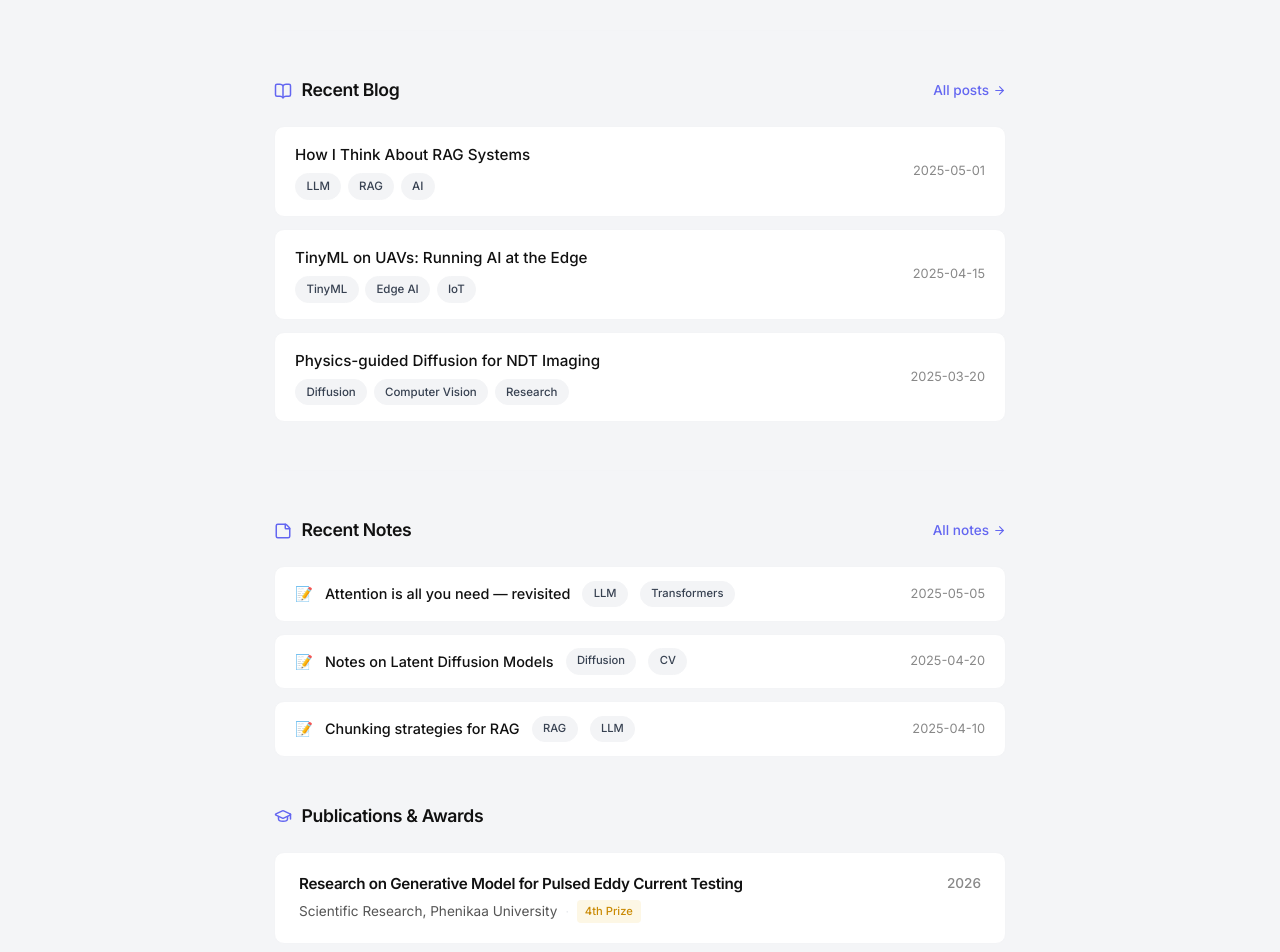
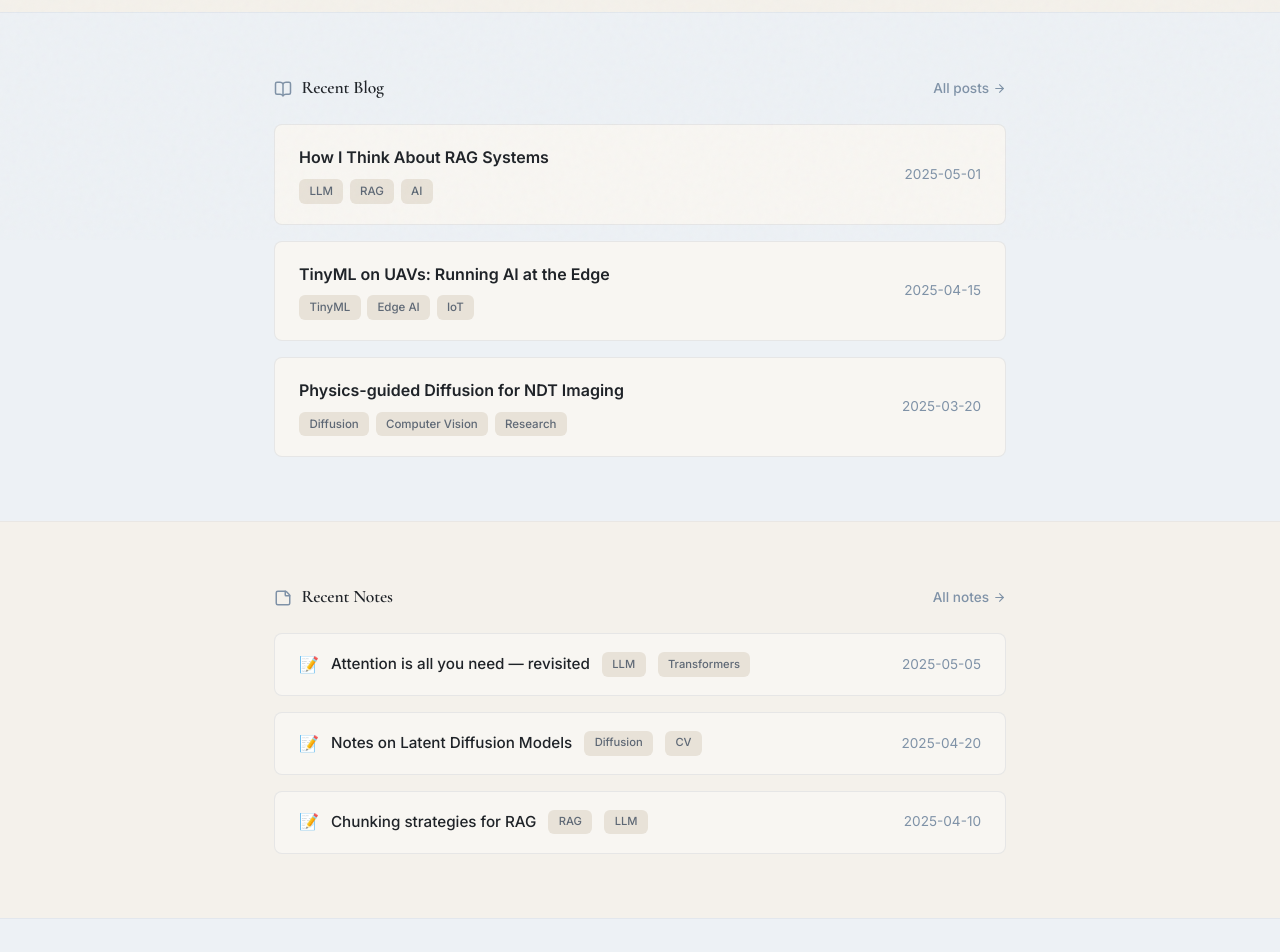
Before and after one commit to Thanhthuii24/jasmint, a Next.js app: page / in a window 1280 px wide. Shown: the part 560-1512 px from the top of the page. Built offline with nearby package versions, Linux system fonts and the light colour scheme.

Commit message:
Complete redesign: AI Research Notebook aesthetic

```diff
--- a/app/HomeClient.tsx
+++ b/app/HomeClient.tsx
@@ -28,10 +28,11 @@ const fadeUp = {
 
 export default function HomeClient({ recentPosts, recentNotes }: { recentPosts: BlogPost[], recentNotes: Note[] }) {
   return (
-    <div className="container" style={{ paddingTop: '3rem', paddingBottom: '3rem' }}>
+    <div>
 
       {/* ── Hero ── */}
-      <section style={{ paddingTop: '3rem', paddingBottom: '4rem', borderBottom: '1px solid var(--border-light)' }}>
+      <section style={{ background: 'var(--bg)', paddingTop: '5rem', paddingBottom: '4rem' }}>
+        <div className="container">
           <motion.div custom={0} variants={fadeUp} initial="hidden" animate="visible">
             <p style={{ fontSize: '0.875rem', color: 'var(--accent)', fontWeight: 500, letterSpacing: '0.05em', textTransform: 'uppercase', marginBottom: '1rem' }}>
               Hi, I&apos;m
@@ -118,10 +119,12 @@ export default function HomeClient({ recentPosts, recentNotes }: { recentPosts:
               </a>
             ))}
           </motion.div>
+        </div>
       </section>
 
       {/* ── Recent Blog Posts ── */}
-      <section style={{ paddingTop: '3rem', paddingBottom: '3rem', borderBottom: '1px solid var(--border-light)' }}>
+      <section style={{ background: '#edf1f5', paddingTop: '4rem', paddingBottom: '4rem', borderTop: '1px solid var(--border-light)' }}>
+        <div className="container">
           <motion.div
             custom={5} variants={fadeUp} initial="hidden" animate="visible"
             style={{ display: 'flex', justifyContent: 'space-between', alignItems: 'center', marginBottom: '1.5rem' }}
@@ -138,50 +141,50 @@ export default function HomeClient({ recentPosts, recentNotes }: { recentPosts:
             </Link>
           </motion.div>
 
-        <div style={{ display: 'flex', flexDirection: 'column', gap: '0.75rem' }}>
+          <div style={{ display: 'flex', flexDirection: 'column', gap: '1rem' }}>
             {recentPosts.map((post, i) => (
               <motion.div key={post.slug} custom={6 + i} variants={fadeUp} initial="hidden" animate="visible">
                 <Link href={`/blog/${post.slug}`}>
                   <div
                     style={{
-                    padding: '1rem 1.25rem',
-                    border: '1px solid var(--border-light)',
-                    borderRadius: '10px',
+                      padding: '1.25rem 1.5rem',
+                      border: '1px solid var(--border)',
+                      borderRadius: '8px',
                       display: 'flex',
                       justifyContent: 'space-between',
                       alignItems: 'center',
                       gap: '1rem',
                       background: 'var(--bg-card)',
-                    transition: 'all 0.2s',
+                      transition: 'all 0.2s ease',
                       cursor: 'pointer',
                     }}
                     onMouseEnter={e => {
-                    e.currentTarget.style.borderColor = 'var(--accent)';
-                    e.currentTarget.style.background = 'var(--accent-light)';
-                    e.currentTarget.style.transform = 'translateX(4px)';
+                      e.currentTarget.style.transform = 'translateY(-2px)';
+                      e.currentTarget.style.boxShadow = '0 4px 12px rgba(0,0,0,0.04)';
                     }}
                     onMouseLeave={e => {
-                    e.currentTarget.style.borderColor = 'var(--border-light)';
-                    e.currentTarget.style.background = 'var(--bg-card)';
-                    e.currentTarget.style.transform = 'translateX(0)';
+                      e.currentTarget.style.transform = 'translateY(0)';
+                      e.currentTarget.style.boxShadow = 'none';
                     }}
                   >
                     <div>
-                    <p style={{ fontWeight: 500, fontSize: '0.95rem', marginBottom: '0.35rem' }}>{post.title}</p>
+                      <p style={{ fontWeight: 600, fontSize: '1rem', marginBottom: '0.5rem', color: 'var(--text-primary)' }}>{post.title}</p>
                       <div style={{ display: 'flex', gap: '0.4rem', flexWrap: 'wrap' }}>
                         {post.tags.map(t => <span key={t} className="tag" style={{ fontSize: '0.72rem' }}>{t}</span>)}
                       </div>
                     </div>
-                  <span style={{ fontSize: '0.8rem', color: 'var(--text-muted)', whiteSpace: 'nowrap' }}>{post.date}</span>
+                    <span style={{ fontSize: '0.85rem', color: 'var(--text-muted)', whiteSpace: 'nowrap' }}>{post.date}</span>
                   </div>
                 </Link>
               </motion.div>
             ))}
           </div>
+        </div>
       </section>
 
       {/* ── Recent Notes ── */}
-      <section style={{ paddingTop: '3rem' }}>
+      <section style={{ background: 'var(--bg)', paddingTop: '4rem', paddingBottom: '4rem', borderTop: '1px solid var(--border-light)' }}>
+        <div className="container">
           <motion.div
             custom={9} variants={fadeUp} initial="hidden" animate="visible"
             style={{ display: 'flex', justifyContent: 'space-between', alignItems: 'center', marginBottom: '1.5rem' }}
@@ -198,48 +201,48 @@ export default function HomeClient({ recentPosts, recentNotes }: { recentPosts:
             </Link>
           </motion.div>
 
-        <div style={{ display: 'flex', flexDirection: 'column', gap: '0.75rem' }}>
+          <div style={{ display: 'flex', flexDirection: 'column', gap: '1rem' }}>
             {recentNotes.map((note, i) => (
               <motion.div key={note.slug} custom={10 + i} variants={fadeUp} initial="hidden" animate="visible">
                 <Link href={`/notes/${note.slug}`}>
                   <div
                     style={{
-                    padding: '0.85rem 1.25rem',
-                    border: '1px solid var(--border-light)',
-                    borderRadius: '10px',
+                      padding: '1.1rem 1.5rem',
+                      border: '1px solid var(--border)',
+                      borderRadius: '8px',
                       display: 'flex',
                       justifyContent: 'space-between',
                       alignItems: 'center',
                       gap: '1rem',
                       background: 'var(--bg-card)',
-                    transition: 'all 0.2s',
+                      transition: 'all 0.2s ease',
                     }}
                     onMouseEnter={e => {
-                    e.currentTarget.style.borderColor = 'var(--accent)';
-                    e.currentTarget.style.background = 'var(--accent-light)';
-                    e.currentTarget.style.transform = 'translateX(4px)';
+                      e.currentTarget.style.transform = 'translateY(-2px)';
+                      e.currentTarget.style.boxShadow = '0 4px 12px rgba(0,0,0,0.04)';
                     }}
                     onMouseLeave={e => {
-                    e.currentTarget.style.borderColor = 'var(--border-light)';
-                    e.currentTarget.style.background = 'var(--bg-card)';
-                    e.currentTarget.style.transform = 'translateX(0)';
+                      e.currentTarget.style.transform = 'translateY(0)';
+                      e.currentTarget.style.boxShadow = 'none';
                     }}
                   >
                     <div style={{ display: 'flex', alignItems: 'center', gap: '0.75rem' }}>
-                    <span style={{ fontSize: '0.9rem' }}>📝</span>
-                    <p style={{ fontWeight: 500, fontSize: '0.9rem' }}>{note.title}</p>
+                      <span style={{ fontSize: '1rem' }}>📝</span>
+                      <p style={{ fontWeight: 500, fontSize: '0.95rem', color: 'var(--text-primary)' }}>{note.title}</p>
                       {note.tags.map(t => <span key={t} className="tag" style={{ fontSize: '0.7rem' }}>{t}</span>)}
                     </div>
-                  <span style={{ fontSize: '0.8rem', color: 'var(--text-muted)', whiteSpace: 'nowrap' }}>{note.date}</span>
+                    <span style={{ fontSize: '0.85rem', color: 'var(--text-muted)', whiteSpace: 'nowrap' }}>{note.date}</span>
                   </div>
                 </Link>
               </motion.div>
             ))}
           </div>
+        </div>
       </section>
 
       {/* ── Publications & Awards ── */}
-      <section style={{ paddingTop: '3rem' }}>
+      <section style={{ background: '#edf1f5', paddingTop: '4rem', paddingBottom: '5rem', borderTop: '1px solid var(--border-light)' }}>
+        <div className="container">
           <motion.div
             custom={13} variants={fadeUp} initial="hidden" animate="visible"
             style={{ display: 'flex', alignItems: 'center', gap: '0.6rem', marginBottom: '1.5rem' }}
@@ -269,38 +272,38 @@ export default function HomeClient({ recentPosts, recentNotes }: { recentPosts:
                 <div
                   style={{
                     padding: '1.25rem 1.5rem',
-                  border: '1px solid var(--border-light)',
-                  borderRadius: '10px',
+                    border: '1px solid var(--border)',
+                    borderRadius: '8px',
                     display: 'flex',
                     justifyContent: 'space-between',
                     alignItems: 'flex-start',
                     gap: '1rem',
-                  transition: 'all 0.2s',
+                    transition: 'all 0.2s ease',
                     background: 'var(--bg-card)',
                   }}
                   onMouseEnter={e => {
-                  e.currentTarget.style.borderColor = 'var(--accent)';
-                  e.currentTarget.style.boxShadow = '0 4px 20px rgba(99,102,241,0.06)';
+                    e.currentTarget.style.transform = 'translateY(-2px)';
+                    e.currentTarget.style.boxShadow = '0 4px 12px rgba(0,0,0,0.04)';
                   }}
                   onMouseLeave={e => {
-                  e.currentTarget.style.borderColor = 'var(--border-light)';
+                    e.currentTarget.style.transform = 'translateY(0)';
                     e.currentTarget.style.boxShadow = 'none';
                   }}
                 >
                   <div>
-                  <h3 style={{ fontWeight: 600, fontSize: '0.95rem', marginBottom: '0.4rem', lineHeight: 1.4 }}>
+                    <h3 style={{ fontWeight: 600, fontSize: '1rem', marginBottom: '0.4rem', lineHeight: 1.4, color: 'var(--text-primary)' }}>
                       {pub.title}
                     </h3>
                     <div style={{ display: 'flex', alignItems: 'center', gap: '0.5rem', flexWrap: 'wrap' }}>
                       <span style={{ fontSize: '0.85rem', color: 'var(--text-secondary)' }}>{pub.venue}</span>
-                    <span style={{ color: 'var(--border)', fontSize: '0.75rem' }}>·</span>
+                      <span style={{ color: 'var(--border-light)', fontSize: '0.75rem' }}>·</span>
                       <span style={{
                         fontSize: '0.7rem',
                         padding: '0.15rem 0.5rem',
                         borderRadius: '4px',
-                      background: pub.type === 'award' ? 'rgba(234, 179, 8, 0.1)' : 'rgba(99, 102, 241, 0.1)',
-                      color: pub.type === 'award' ? '#ca8a04' : 'var(--accent)',
-                      fontWeight: 500
+                        background: pub.type === 'award' ? 'rgba(180, 154, 122, 0.15)' : 'rgba(127, 146, 167, 0.15)',
+                        color: pub.type === 'award' ? 'var(--accent-gold)' : 'var(--accent)',
+                        fontWeight: 600
                       }}>
                         {pub.status}
                       </span>
@@ -311,6 +314,7 @@ export default function HomeClient({ recentPosts, recentNotes }: { recentPosts:
               </motion.div>
             ))}
           </div>
+        </div>
       </section>
 
     </div>
--- a/app/globals.css
+++ b/app/globals.css
@@ -1,20 +1,22 @@
 @import "tailwindcss";
 
 :root {
-  --bg: #f4f5f7; /* Light grayish-blue for the page background */
-  --bg-secondary: #e5e7eb;
-  --bg-card: #ffffff; /* White for content blocks */
-  --border: #e5e7eb;
-  --border-light: #f3f4f6;
-  --text-primary: #111111;
-  --text-secondary: #555555;
-  --text-muted: #888888;
-  --accent: #6366f1;
-  --accent-light: #eef2ff;
-  --accent-hover: #4f46e5;
-  --green: #10b981;
-  --tag-bg: #f3f4f6;
-  --tag-text: #374151;
+  --bg: #f4f1eb;
+  --bg-secondary: #ebe6de;
+  --bg-card: #f8f6f2;
+  --border: rgba(98, 116, 138, 0.12);
+  --border-light: rgba(98, 116, 138, 0.08);
+  --text-primary: #1f2328;
+  --text-secondary: #5e6875;
+  --text-muted: #7f92a7;
+  --accent: #7f92a7;
+  --accent-gold: #b49a7a;
+  --accent-light: rgba(127, 146, 167, 0.1);
+  --accent-hover: #6a7c8e;
+  --tag-bg: #e8e2d8;
+  --tag-text: #5e6875;
+  --tag-hover-bg: #7f92a7;
+  --tag-hover-text: #ffffff;
 }
 
 * {
@@ -38,9 +40,10 @@ body {
 
 /* Typography */
 h1, h2, h3, h4, h5, h6 {
+  font-family: var(--font-heading), 'Cormorant Garamond', serif;
   font-weight: 600;
   line-height: 1.3;
-  letter-spacing: -0.02em;
+  letter-spacing: -0.01em;
   color: var(--text-primary);
 }
 
@@ -65,23 +68,23 @@ a {
 code {
   font-family: 'JetBrains Mono', 'Fira Code', monospace;
   font-size: 0.875em;
-  background: var(--tag-bg);
+  background: var(--bg-secondary);
   padding: 0.15em 0.4em;
   border-radius: 4px;
-  color: var(--accent);
+  color: var(--text-primary);
 }
 
 pre {
-  background: #0f0f0f;
-  border-radius: 10px;
+  background: #2b3138;
+  border-radius: 6px;
   padding: 1.25rem;
   overflow-x: auto;
-  border: 1px solid #222;
+  border: 1px solid rgba(255,255,255,0.1);
 }
 
 pre code {
   background: transparent;
-  color: #e5e5e5;
+  color: #e6edf3;
   font-size: 0.875rem;
   padding: 0;
 }
@@ -137,17 +140,15 @@ pre code {
   padding: 0.2rem 0.65rem;
   background: var(--tag-bg);
   color: var(--tag-text);
-  border-radius: 99px;
+  border-radius: 6px;
   font-size: 0.78rem;
   font-weight: 500;
-  border: 1px solid var(--border-light);
   transition: all 0.2s;
 }
 
 .tag:hover {
-  background: var(--accent-light);
-  color: var(--accent);
-  border-color: var(--accent-light);
+  background: var(--tag-hover-bg);
+  color: var(--tag-hover-text);
 }
 
 /* Status badge */
--- a/components/Navbar.tsx
+++ b/components/Navbar.tsx
@@ -32,9 +32,9 @@ export default function Navbar() {
         left: 0,
         right: 0,
         zIndex: 50,
-        background: scrolled ? 'rgba(255,255,255,0.92)' : 'transparent',
-        backdropFilter: scrolled ? 'blur(12px)' : 'none',
-        borderBottom: scrolled ? '1px solid var(--border-light)' : '1px solid transparent',
+        background: scrolled ? 'rgba(244,241,235,0.75)' : 'transparent',
+        backdropFilter: scrolled ? 'blur(10px)' : 'none',
+        borderBottom: scrolled ? '1px solid rgba(98,116,138,0.08)' : '1px solid transparent',
         transition: 'all 0.3s ease',
       }}
     >
```
Also changed, not shown: app/layout.tsx (+17 -2 lines). Lines whose indentation alone changed are shown as unchanged.
